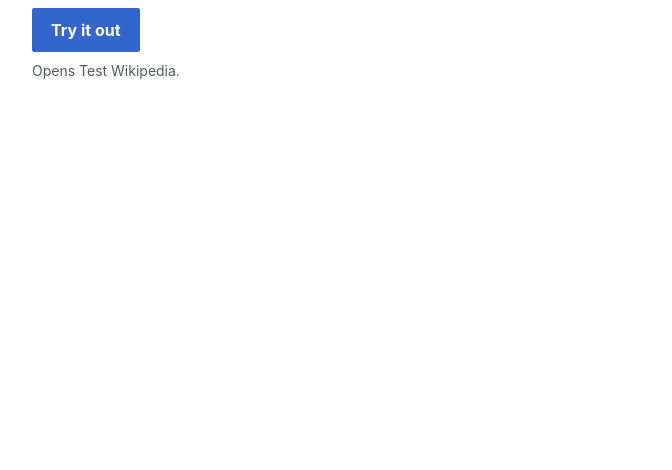
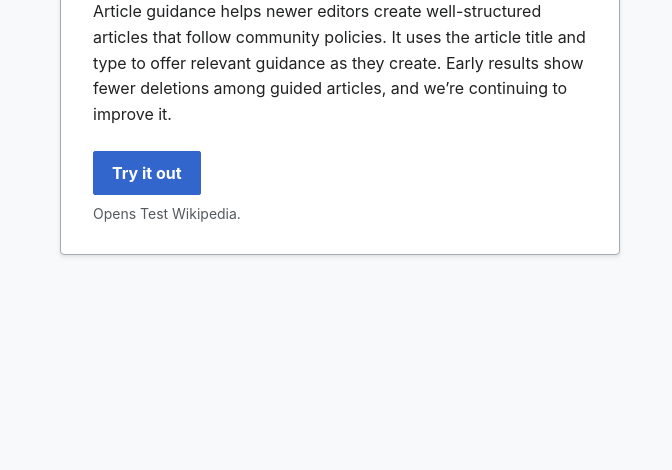
Before and after one commit to Sudhanshugtm/Wikimania26, a website: page index.html in a window 1280 px wide. Shown: the part 330-800 px from the top of the page, without its empty margins (300-972 px from the left). Drawn offline with Linux system fonts and the light colour scheme.

Commit message:
Present Article Guidance in a simple card

```diff
--- a/index.html
+++ b/index.html
@@ -16,15 +16,29 @@
 
 		body {
 			min-width: 320px;
+			min-height: 100vh;
+			min-height: 100svh;
 			margin: 0;
-			background: #fff;
+			background: #f8f9fa;
 		}
 
 		main {
+			display: grid;
+			place-items: center;
 			width: 100%;
-			max-width: 680px;
-			margin: 0 auto;
-			padding: 48px 20px;
+			min-height: 100vh;
+			min-height: 100svh;
+			padding: 20px;
+		}
+
+		.card {
+			width: 100%;
+			max-width: 560px;
+			padding: 24px;
+			border: 1px solid #a2a9b1;
+			border-radius: 4px;
+			background: #fff;
+			box-shadow: 0 2px 4px rgb(0 0 0 / 10%);
 		}
 
 		.context {
@@ -36,17 +50,17 @@
 
 		h1 {
 			margin: 0;
-			font-size: clamp(2rem, 8vw, 2.5rem);
+			font-size: clamp(1.75rem, 7vw, 2rem);
 			line-height: 1.15;
 		}
 
 		.summary {
-			margin: 20px 0 0;
-			font-size: 1.125rem;
+			margin: 16px 0 0;
+			font-size: 1rem;
 			line-height: 1.6;
 		}
 
-		.actions { margin-top: 32px; }
+		.actions { margin-top: 24px; }
 
 		.cta {
 			display: inline-flex;
@@ -74,14 +88,15 @@
 		}
 
 		@media (min-width: 600px) {
-			main { padding: 96px 32px; }
+			main { padding: 48px; }
+			.card { padding: 32px; }
 			.cta { width: auto; }
 		}
 	</style>
 </head>
 <body>
 	<main>
-		<article aria-labelledby="page-title">
+		<article class="card" aria-labelledby="page-title">
 			<p class="context">Wikimania 2026</p>
 			<h1 id="page-title">Article guidance</h1>
 			<p class="summary">Article guidance helps newer editors create well-structured articles that follow community policies. It uses the article title and type to offer relevant guidance as they create. Early results show fewer deletions among guided articles, and we’re continuing to improve it.</p>
--- a/test-page.mjs
+++ b/test-page.mjs
@@ -23,6 +23,10 @@ test('uses responsive and accessible document structure', () => {
 	const page = loadPage();
 	assert.match(page, /name="viewport"/);
 	assert.match(page, /<main/);
+	assert.match(page, /<article class="card" aria-labelledby="page-title">/);
+	assert.match(page, /\.card\s*\{/);
+	assert.match(page, /border: 1px solid #a2a9b1/);
 	assert.match(page, /@media \(min-width:/);
 	assert.doesNotMatch(page, /Georgia|radial-gradient/);
+	assert.doesNotMatch(page, /<dialog/);
 });
```
